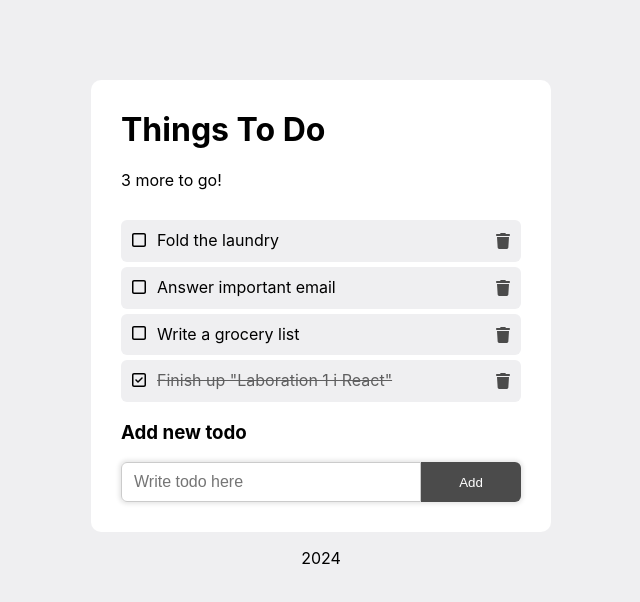
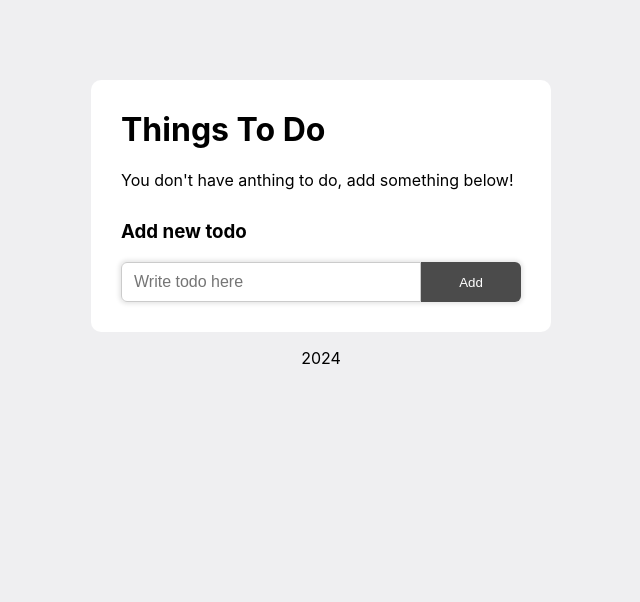
Before and after one commit to johannahornell/react-labb2, a React (Create React App) app: page / in a window 1280 px wide. Shown: the top 602 px of the page, without its empty margins (319-959 px from the left). Built offline with nearby package versions, Linux system fonts and the light colour scheme.

Commit message:
Added JSON server and "No todos" logic

```diff
--- /dev/null
+++ b/db.json
@@ -0,0 +1,24 @@
+{
+    "todos": [
+        {
+            "id": 1,
+            "text": "Fold the laundry",
+            "completed": false
+        },
+        {
+            "id": 2,
+            "text": "Answer important email",
+            "completed": false
+        },
+        {
+            "id": 3,
+            "text": "Write a grocery list",
+            "completed": false
+        },
+        {
+            "id": 4,
+            "text": "Finish up Laboration 1 i React",
+            "completed": true
+        }
+    ]
+}
--- a/package.json
+++ b/package.json
@@ -6,6 +6,7 @@
         "@testing-library/jest-dom": "^5.17.0",
         "@testing-library/react": "^13.4.0",
         "@testing-library/user-event": "^13.5.0",
+        "json-server": "^1.0.0-alpha.23",
         "react": "^18.2.0",
         "react-dom": "^18.2.0",
         "react-icons": "^5.0.1",
@@ -16,7 +17,8 @@
         "start": "react-scripts start",
         "build": "react-scripts build",
         "test": "react-scripts test",
-    "eject": "react-scripts eject"
+        "eject": "react-scripts eject",
+        "server": "json-server --watch db.json --port 5000"
     },
     "eslintConfig": {
         "extends": [
--- a/src/App.js
+++ b/src/App.js
@@ -5,28 +5,7 @@ import TodoList from './components/TodoList'
 import Footer from './components/Footer'
 
 const App = () => {
-    const [todoItems, setTodoItems] = useState([
-        {
-            id: 1,
-            text: 'Fold the laundry',
-            completed: false
-        },
-        {
-            id: 2,
-            text: 'Answer important email',
-            completed: false
-        },
-        {
-            id: 3,
-            text: 'Write a grocery list',
-            completed: false
-        },
-        {
-            id: 4,
-            text: 'Finish up "Laboration 1 i React"',
-            completed: true
-        }
-    ])
+    const [todoItems, setTodoItems] = useState([])
 
     const addTodo = (todo) => {
         const id = Math.floor(Math.random() * 1000) + 1
--- a/src/components/Header.js
+++ b/src/components/Header.js
@@ -11,14 +11,20 @@ const Header = ({ todoItems }) => {
         setThingsLeftTodo(filteredTodoItmes)
     }, [todoItems])
 
+    let text
+
+    if (todoItems.length === 0) {
+        text = "You don't have anthing to do, add something below!"
+    } else if (thingsLeftTodo.length > 0) {
+        text = thingsLeftTodo.length + ' more to go!'
+    } else {
+        text = 'All done!'
+    }
+
     return (
         <header className="todo-header">
             <h1>Things To Do</h1>
-            <p>
-                {thingsLeftTodo.length > 0
-                    ? `${thingsLeftTodo.length} more to go!`
-                    : 'All done!'}
-            </p>
+            <p>{text}</p>
         </header>
     )
 }
```
Also changed, not shown: 1 other file (tests, documents, lock files or other folders). Lines whose indentation alone changed are shown as unchanged.
